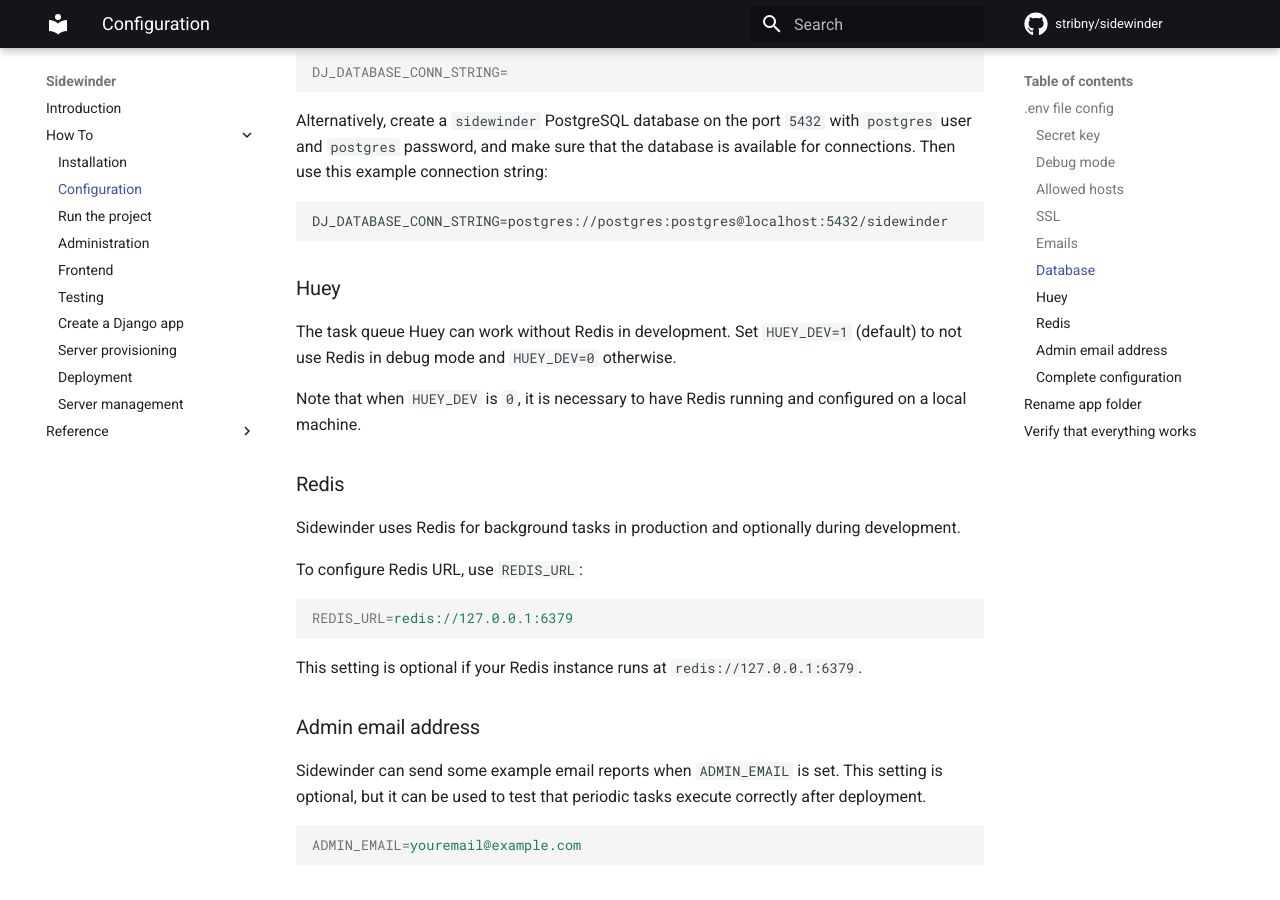
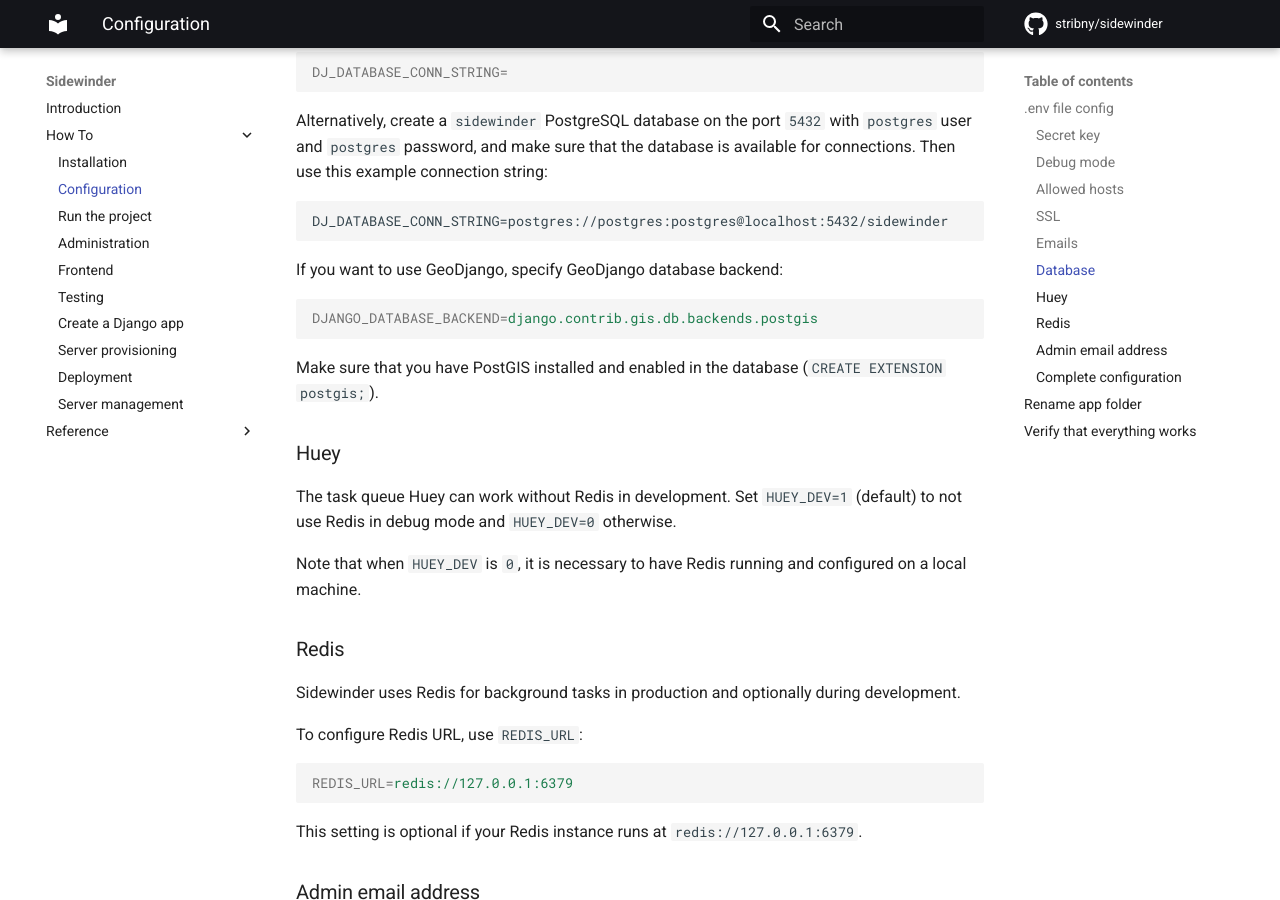
Before and after one commit to stribny/sidewinder, an MkDocs documentation site: the page built from docs/howto/configuration.md, in a window 1280 px wide and 900 px high, scrolled down 1655 px. Built offline with MkDocs 1.6.1 and Material for MkDocs 9.7.7, drawn with Linux system fonts in a browser that asks for light colours; comment, search, counter and statistics services are not loaded.

Commit message:
feat: Support GeoDjango

````diff
--- a/docs/howto/configuration.md
+++ b/docs/howto/configuration.md
@@ -83,6 +83,14 @@
 DJ_DATABASE_CONN_STRING=postgres://postgres:postgres@localhost:5432/sidewinder
 ```
 
+If you want to use GeoDjango, specify GeoDjango database backend:
+
+```ini
+DJANGO_DATABASE_BACKEND=django.contrib.gis.db.backends.postgis
+```
+
+Make sure that you have PostGIS installed and enabled in the database (`CREATE EXTENSION postgis;`).
+
 ### Huey
 
 The task queue Huey can work without Redis in development. Set `HUEY_DEV=1` (default) to not use Redis in debug mode and `HUEY_DEV=0` otherwise.
````
Also changed, not shown: README.md (+1 -0 lines), docs/index.md (+1 -0 lines), 3 other files.
